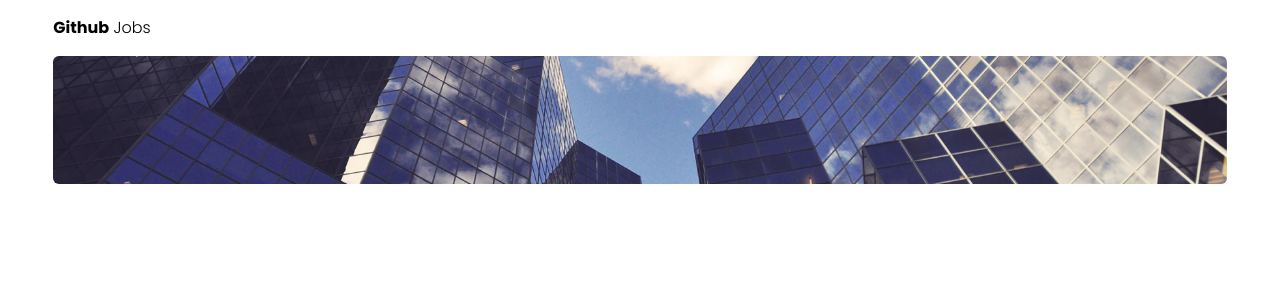
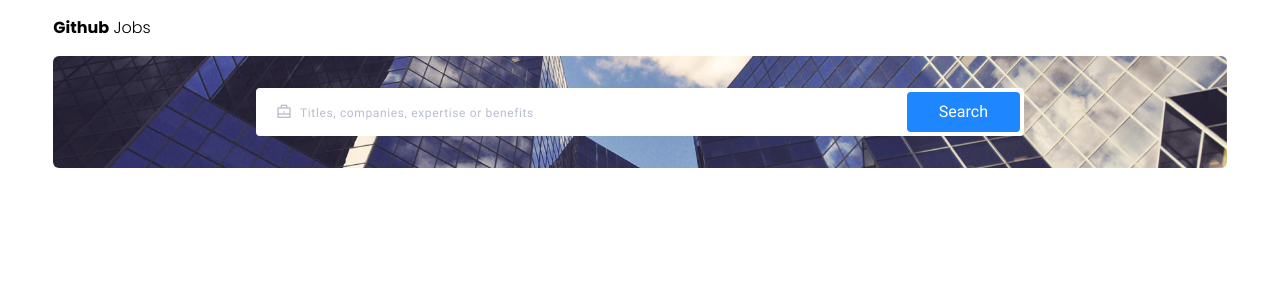
Before and after one commit to Theo-flux/jobs, a React (Vite) app: page / in a window 1280 px wide. Shown: the top 300 px of the page. Built offline with nearby package versions, Linux system fonts and the light colour scheme.

Commit message:
infinit loop fix

```diff
--- a/index.html
+++ b/index.html
@@ -4,6 +4,7 @@
     <meta charset="UTF-8" />
     <link rel="icon" type="image/svg+xml" href="./devchallenges.png" />
     <meta name="viewport" content="width=device-width, initial-scale=1.0" />
+    <link href="https://cdn.jsdelivr.net/npm/remixicon@2.2.0/fonts/remixicon.css" rel="stylesheet">
     <title>Github Jobs</title>
   </head>
   <body>
--- a/src/App.tsx
+++ b/src/App.tsx
@@ -1,3 +1,4 @@
+import React from "react";
 import "./assets/css/jobs.css";
 import { Logo, Nav } from "./components";
 
--- a/src/assets/css/jobs.css
+++ b/src/assets/css/jobs.css
@@ -1,4 +1,4 @@
-@import url("main.css");
+@import "./main.css";
 
 
 :root {
--- a/src/components/Nav.tsx
+++ b/src/components/Nav.tsx
@@ -1,19 +1,23 @@
 import bg from "../images/bg.png";
 import { Section } from "../shared";
+import Search  from "./Search";
 
 function Nav() {
   return (
     <Section className="">
       <div
-        className="w-11/12 mx-auto max-w-7xl h-full rounded-md py-[40px] md:py-16"
-        style={{
-          backgroundImage: `url(${bg})`,
+        className="w-11/12 mx-auto max-w-7xl h-full rounded-md py-[20px] md:py-8"
+        style= {{
+          backgroundImage: `url( ${bg} )`,
           backgroundPosition: 'center',
           backgroundSize: 'cover',
           backgroundRepeat: 'no-repeat'
          }}
       >
 
+        <Search
+          className = "mx-auto w-11/12 max-w-3xl"
+        />
       </div>
     </Section>
   )
--- /dev/null
+++ b/src/components/Search.tsx
@@ -0,0 +1,22 @@
+import { Button } from "../shared"
+import { GeneralProps } from "../types";
+
+function Search( {className}: GeneralProps ){
+    return(
+        <form
+            className={`${className} bg-white flex justify-between items-center p-1 outline-0 rounded`}
+        >
+            <span className="flex justify-between items-center w-[80%]">
+                <i className="text-heather mr-2 ri-briefcase-line ml-4"></i>
+                <input
+                    type="text"
+                    placeholder="Titles, companies, expertise or benefits"
+                    className="tracking-[.04em] truncate font-roboto w-[100%] outline-0 py-2 placeholder:text-xs placeholder:text-heather placeholder:font-roboto"
+                />
+            </span>
+            <Button className="rounded bg-dogerblue text-white" text="Search"/>
+        </form>
+    )
+}
+
+export default Search;
--- a/src/shared/index.tsx
+++ b/src/shared/index.tsx
@@ -1,2 +1,3 @@
 export { default as Section } from "./containers/Section";
 export { default as Div } from "./containers/Div";
+export { default as Button } from "./others/Button";
--- /dev/null
+++ b/src/shared/others/Button.tsx
@@ -0,0 +1,14 @@
+type ButtonProps = {
+  className: string;
+  text: string;
+}
+
+function Button({className, text}: ButtonProps) {
+  return (
+    <button className={`font-roboto px-4 md:px-8 py-2 text-white ${className}`}>
+      {text}
+    </button>
+  )
+}
+
+export default Button;
--- a/src/types/index.tsx
+++ b/src/types/index.tsx
@@ -1,4 +1,7 @@
+import React from "react";
+
 export type GeneralProps = {
     className?: string;
     children?: React.ReactNode;
+    text?: string
 }
```
